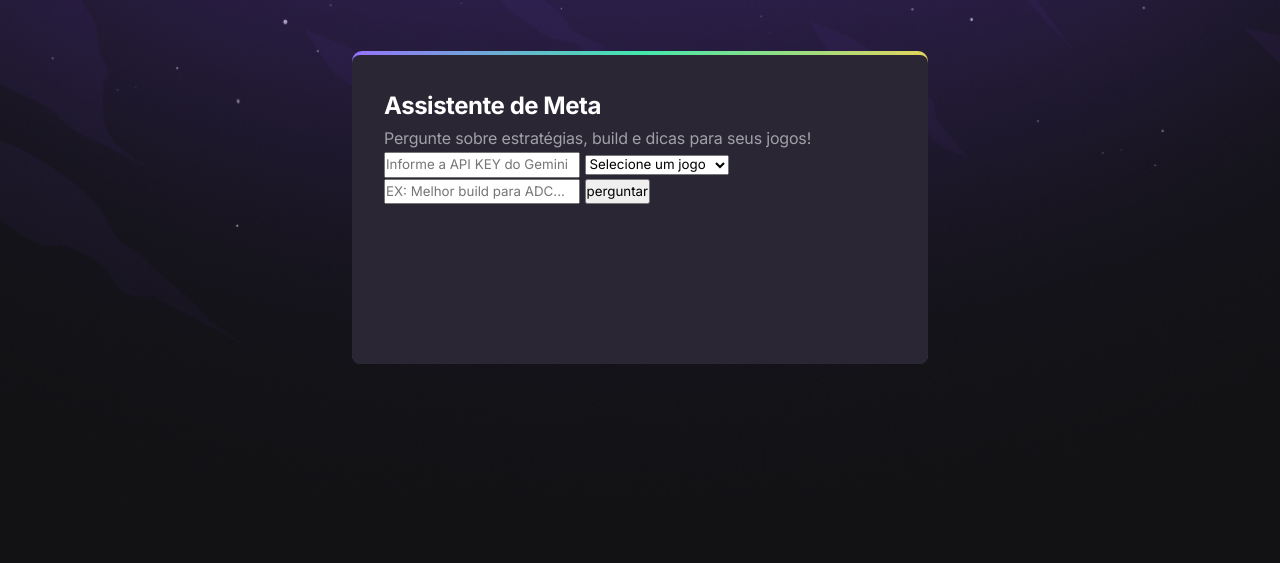
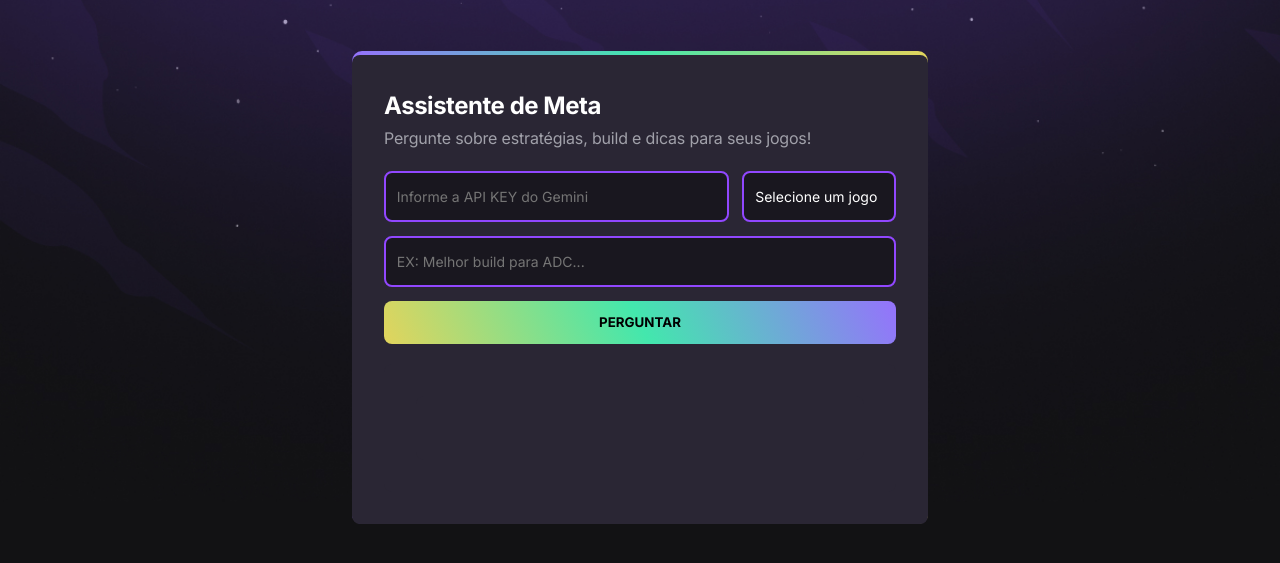
Before and after one commit to thaisdMM/nlw-20-agents-beginner, a plain HTML site: page index.html in a window 1280 px wide. Shown: the part 171-734 px from the top of the page. Drawn offline with Linux system fonts and the light colour scheme.

Commit message:
update and style the form with css

```diff
--- a/style.css
+++ b/style.css
@@ -60,3 +60,64 @@ section p {
   letter-spacing: -0.18px;
   color: #a1a1aa;
 }
+
+/* animações */
+main section {
+  opacity: 0;
+  transform: translateY(2rem);
+
+  animation-name: appear;
+  animation-duration: 700ms;
+  animation-fill-mode: forwards;
+}
+
+@keyframes appear {
+  100% {
+    opacity: 1;
+    transform: translateY(0);
+  }
+}
+
+form {
+  display: flex;
+  gap: 0.85rem;
+  flex-wrap: wrap;
+  margin: 1.25rem 0;
+}
+
+form input,
+form select {
+  all: unset;
+  border: 2px solid #9147ff;
+  border-radius: 0.5rem;
+  padding: 0.675rem;
+  font-size: 0.875rem;
+  background-color: #00000066;
+}
+
+form input {
+  flex: 1;
+}
+
+form button {
+  width: 100%;
+  border: 0;
+  background-image: linear-gradient(
+    245deg,
+    #9572fc 0%,
+    #43e7ad 50%,
+    #e2d45c 100%
+  );
+  padding: 0.675rem;
+  border-radius: 0.5rem;
+  font-weight: bold;
+  text-transform: uppercase;
+
+  transition: all 0.3s;
+}
+
+form button:hover {
+  cursor: pointer;
+  transform: translateY(-2px);
+  box-shadow: 0 5px 1rem rgba(255, 248, 107, 0.2);
+}
```
